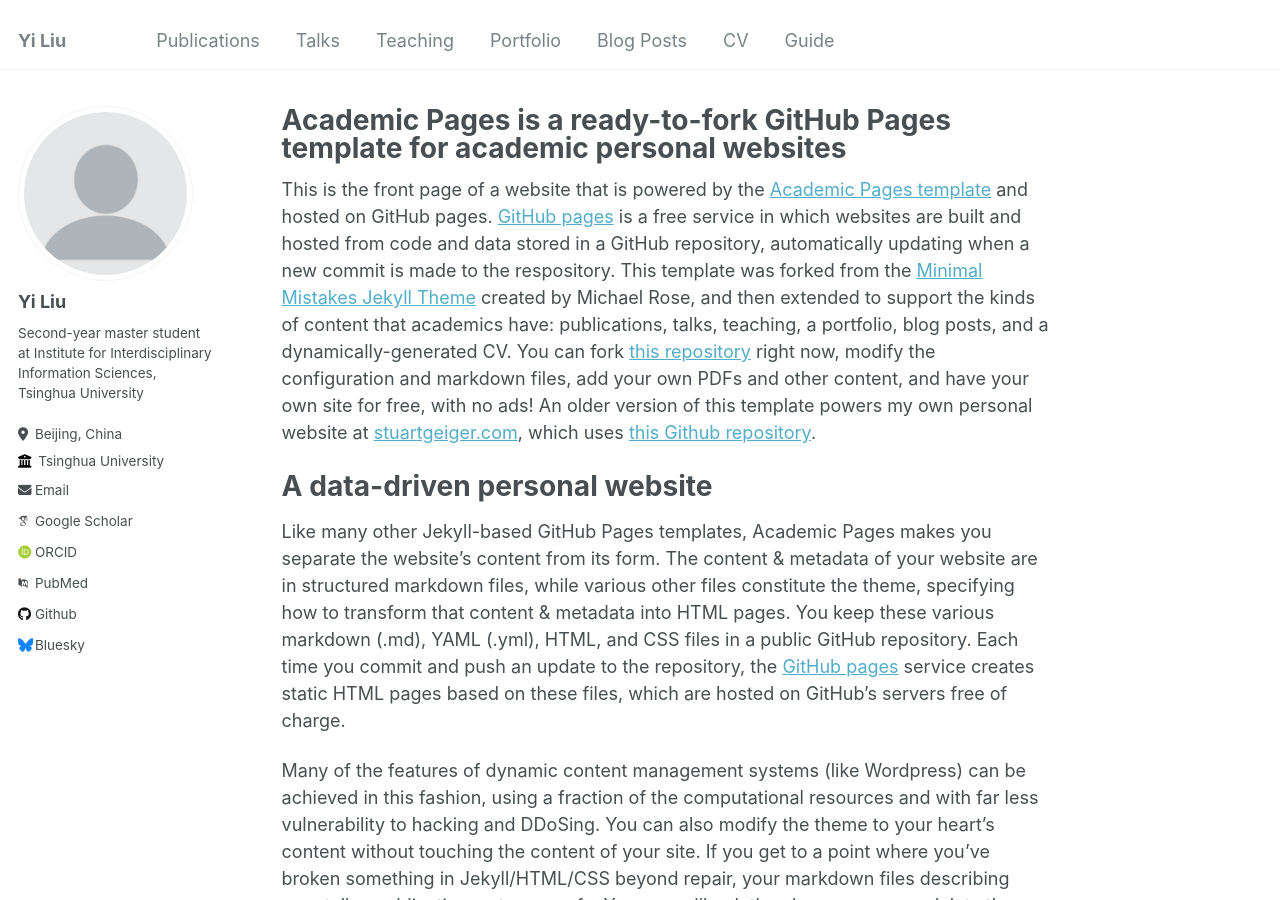
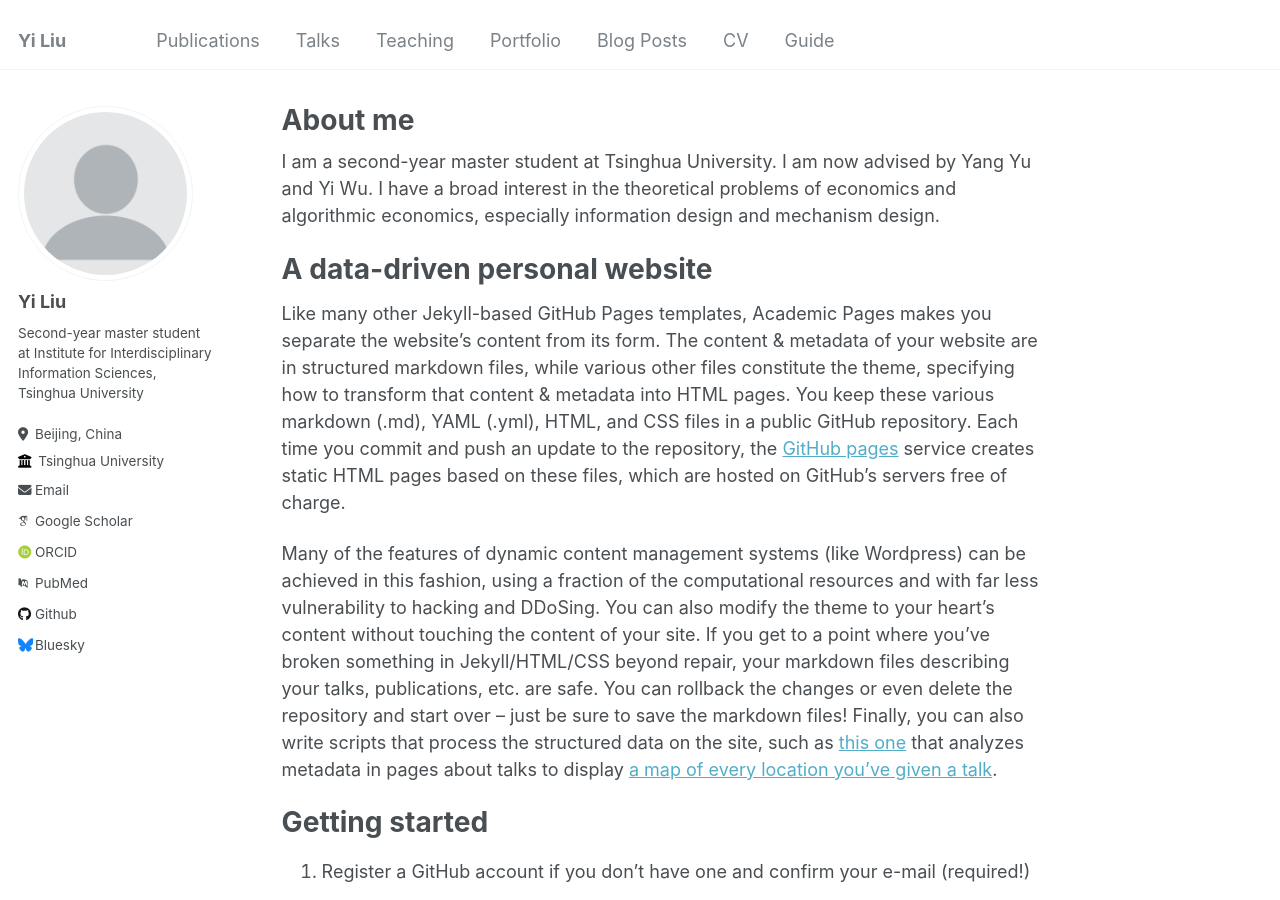
Before and after one commit to Leasy/Leasy.github.io, a Jekyll site: the page built from _pages/about.md, in a window 1280 px wide and 900 px high. Built offline with Jekyll 4.4.1, drawn with Linux system fonts in a browser that asks for light colours; some web fonts are replaced.

Commit message:
Update about.md

```diff
--- a/_pages/about.md
+++ b/_pages/about.md
@@ -1,13 +1,13 @@
 ---
 permalink: /
-title: "Academic Pages is a ready-to-fork GitHub Pages template for academic personal websites"
+title: "About me"
 author_profile: true
 redirect_from:
   - /about/
   - /about.html
 ---
 
-This is the front page of a website that is powered by the [Academic Pages template](https://github.com/academicpages/academicpages.github.io) and hosted on GitHub pages. [GitHub pages](https://pages.github.com) is a free service in which websites are built and hosted from code and data stored in a GitHub repository, automatically updating when a new commit is made to the respository. This template was forked from the [Minimal Mistakes Jekyll Theme](https://mmistakes.github.io/minimal-mistakes/) created by Michael Rose, and then extended to support the kinds of content that academics have: publications, talks, teaching, a portfolio, blog posts, and a dynamically-generated CV. You can fork [this repository](https://github.com/academicpages/academicpages.github.io) right now, modify the configuration and markdown files, add your own PDFs and other content, and have your own site for free, with no ads! An older version of this template powers my own personal website at [stuartgeiger.com](http://stuartgeiger.com), which uses [this Github repository](https://github.com/staeiou/staeiou.github.io).
+I am a second-year master student at Tsinghua University. I am now advised by Yang Yu and Yi Wu. I have a broad interest in the theoretical problems of economics and algorithmic economics, especially information design and mechanism design.
 
 A data-driven personal website
 ======
```
